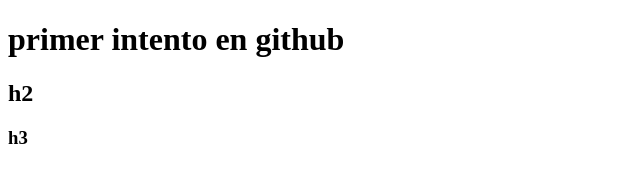
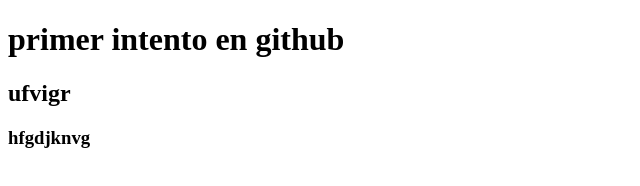
Before and after one commit to Lira97/IntroAITC, a plain HTML site: page index.html in a window 1280 px wide. Shown: the whole page, without its empty margins (0-640 px from the left). Drawn offline with Linux system fonts and the light colour scheme.

Commit message:
Update index.html

```diff
--- a/index.html
+++ b/index.html
@@ -6,8 +6,8 @@
 </head>
 <body>
   <h1>primer intento en github</h1>
-  <h2>h2</h2>
-  <h3>h3</h3>
+  <h2>ufvigr</h2>
+  <h3>hfgdjknvg</h3>
 
 </body>
 </html>
```
